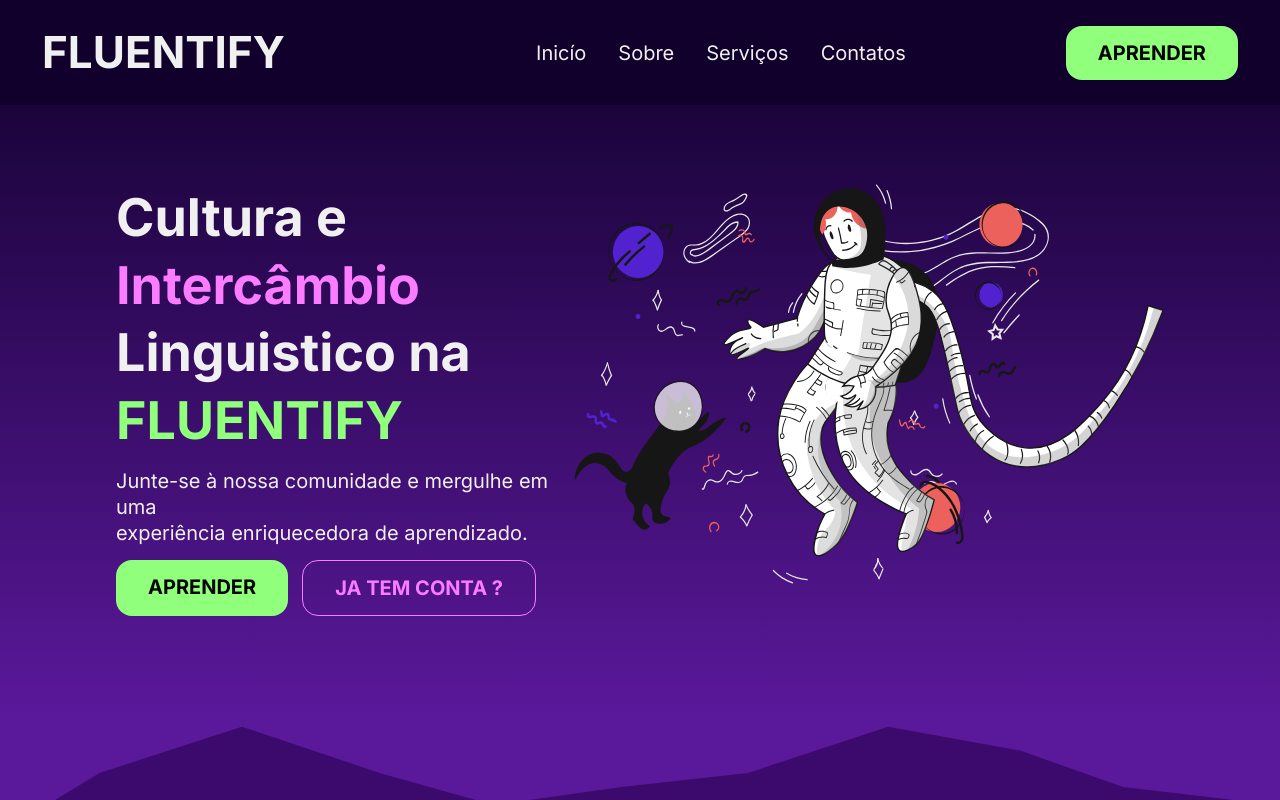
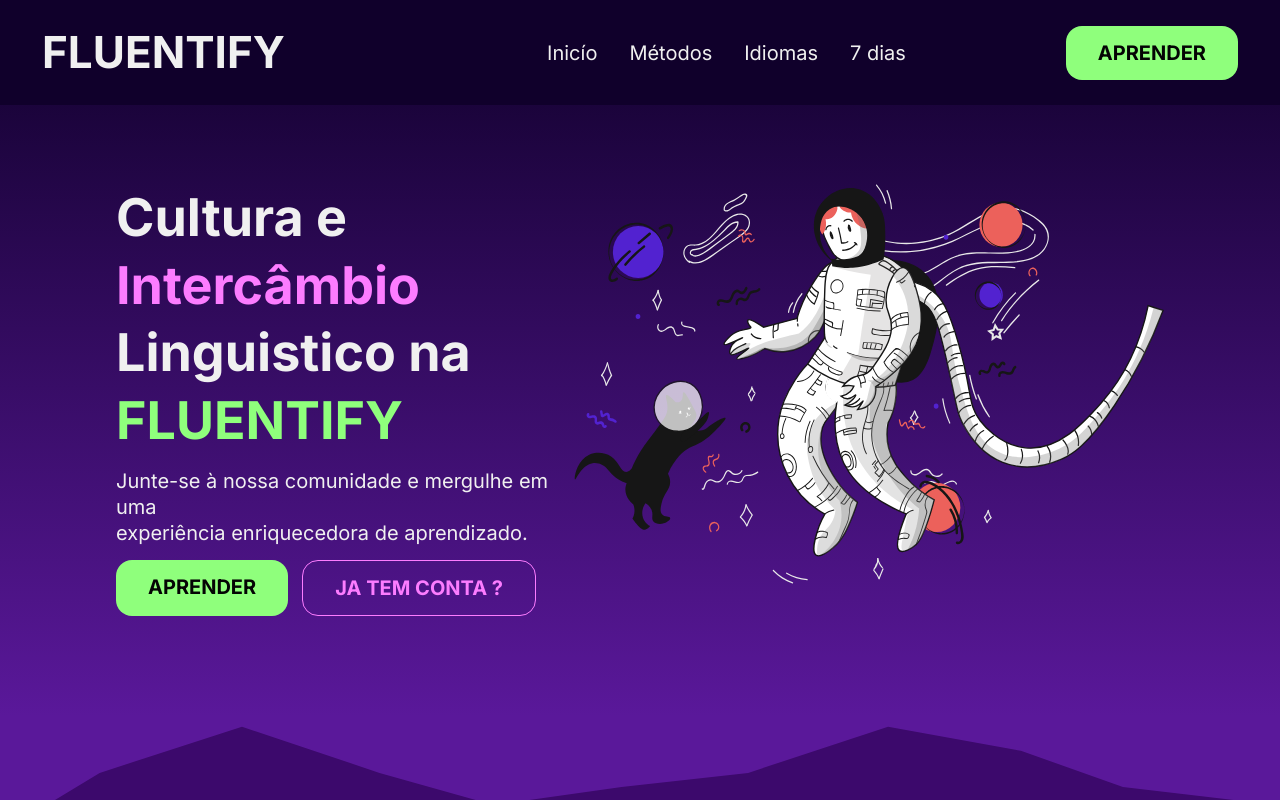
Before and after one commit to Fluentify-idiomas/fluentify-client-app, a React (Vite) app: page / in a window 1280 px wide. Shown: the top 800 px of the page. Built offline with nearby package versions, Linux system fonts and the light colour scheme.

Commit message:
feat: Rename nav on header in the landing page

```diff
--- a/src/pages/Auth/RegisterPage/index.tsx
+++ b/src/pages/Auth/RegisterPage/index.tsx
@@ -89,6 +89,7 @@ export function RegisterPage() {
               <option value="">Gênero</option>
               <option value="fame">Masculino</option>
               <option value="female">Feminino</option>
+              <option value="other">Prefiro não informar</option>
               <option value="other">Outro</option>
             </select>
             <fieldset className="password-container">
--- a/src/pages/LandingPage/index.tsx
+++ b/src/pages/LandingPage/index.tsx
@@ -30,16 +30,16 @@ function Header() {
       <nav className="header-nav-container">
         <ul className="header-list-container">
           <li>
-            <a href="">Inicío</a>
+            <a href="#">Inicío</a>
           </li>
           <li>
-            <a href="">Sobre</a>
+            <a href="#metodos-ensino">Métodos</a>
           </li>
           <li>
-            <a href="">Serviços</a>
+            <a href="#idiomas">Idiomas</a>
           </li>
           <li>
-            <a href="">Contatos</a>
+            <a href="#7-dias">7 dias</a>
           </li>
         </ul>
         <RegisterCallToActionButton />
@@ -77,7 +77,7 @@ function LandingPage() {
           <img src={Astrounat} alt="" />
         </div>
       </section>
-      <section className='mountain-one'></section>
+      <section id="metodos-ensino" className='mountain-one'></section>
       <section className='second-section-container'>
         <h1>Métodos de Ensino</h1>
         <div className='second-section-container-inside'>
@@ -118,7 +118,7 @@ function LandingPage() {
           </div>
         </div>
       </section>
-      <section className='mountain-two'></section>
+      <section id="idiomas" className='mountain-two'></section>
       <section className='third-section-container'>
         <h1>
           6 idiomas para aprender com <span className='text-color-one'>Maestria</span><br/>
@@ -137,7 +137,7 @@ function LandingPage() {
           <img src={PcFlagsLightning} />
         </div>
       </section>
-      <section className="mountain-three"></section>
+      <section id="7-dias" className="mountain-three"></section>
       <section className='fourth-section-container'>
         <img src={ManReading} alt="" />
         <div className='fourth-section-one'>
```
